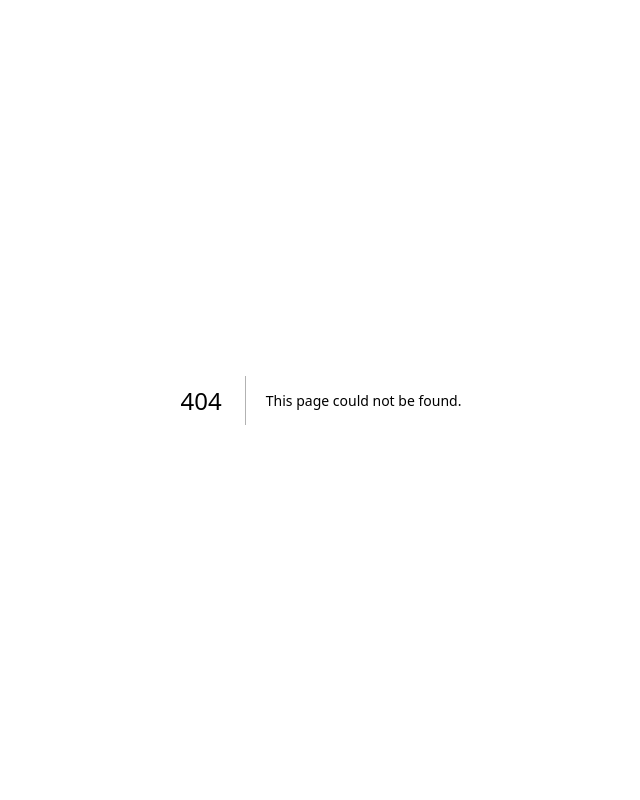
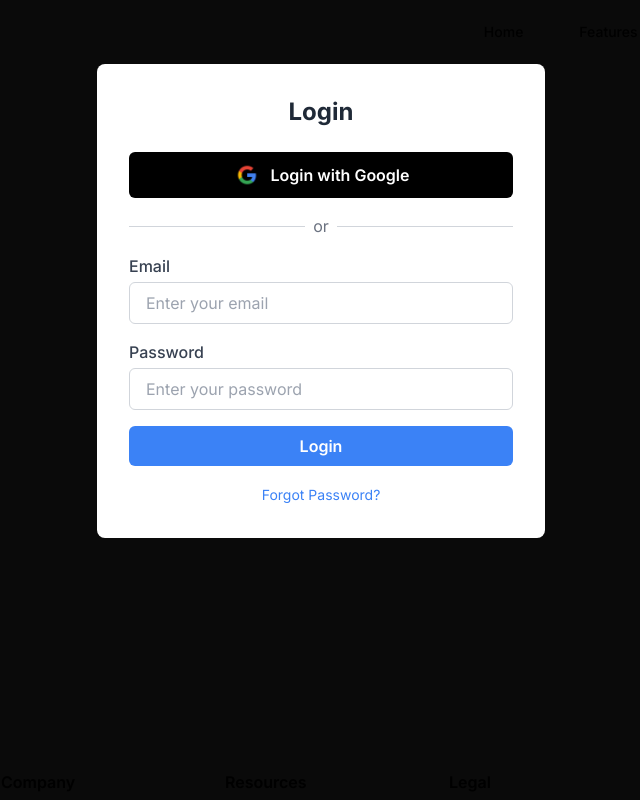
Before and after one commit to WMasterBeluga/studify, a Next.js app in the folder studify/: page /login in a window 1280 px wide. Before the commit this address had no page. Shown: the top 800 px of the page, without its empty margins (319-959 px from the left). Built offline with nearby package versions, Linux system fonts and the light colour scheme.

Commit message:
Added login page

```diff
--- a/studify/src/app/components/Navbar.tsx
+++ b/studify/src/app/components/Navbar.tsx
@@ -27,7 +27,7 @@ export default function Navbar() {
               <Link href="/chat" className="text-black hover:text-gray-300 px-3 py-2 rounded-md text-sm font-medium">
                 Sign up
               </Link>
-              <Link href="#contact" className="text-black hover:text-gray-300 px-3 py-2 rounded-md text-sm font-medium">
+              <Link href="/login" className="text-black hover:text-gray-300 px-3 py-2 rounded-md text-sm font-medium">
                 Login
               </Link>
             </div>
--- a/studify/src/app/components/colleges.tsx
+++ b/studify/src/app/components/colleges.tsx
@@ -7,7 +7,7 @@ export default function colleges() {
     <div className="text-center justify-center text-lg sm:text-xl font-normal">
           <h2 className="font-semibold">Trusted by <span className="text-blue-500">1000+</span> students at these top universities</h2>
           <div className="grid grid-cols-3 sm:grid-cols-4 md:grid-cols-6 gap-5 justify-center mt-8">
-            {/* University Logos */}
+
             <div className="flex justify-center items-center">
               <Image
                 src="/Harvard_University_shield.png"
--- /dev/null
+++ b/studify/src/app/login/page.tsx
@@ -0,0 +1,61 @@
+import Image from "next/image";
+import Navbar from "../components/Navbar";
+import Footer from "../components/footer";
+
+export default function Home() {
+  return (
+    <div className="w-full max-w-screen-2xl px-4  lg:px-20">
+      <Navbar />
+
+      {/* Centered Login Box */}
+      <div className="flex-grow flex justify-center items-center w-full px-4 sm:px-8">
+        <div className="bg-white p-6 sm:p-8 rounded-lg w-full max-w-sm md:max-w-md text-center">
+          <h2 className="text-xl sm:text-2xl font-bold mb-6 text-gray-800">Login</h2>
+
+          {/* Google Login Button */}
+          <button className="flex items-center justify-center w-full bg-black hover:bg-neutral-300 text-white font-semibold py-2 px-4 rounded-md mb-4">
+            <Image src="/Google_Icons-09-512.webp" alt="Google Icon" width={30} height={30} className="mr-2" />
+            Login with Google
+          </button>
+
+          {/* Divider */}
+          <div className="flex items-center my-4">
+            <hr className="flex-grow border-t border-gray-300" />
+            <span className="mx-2 text-gray-500">or</span>
+            <hr className="flex-grow border-t border-gray-300" />
+          </div>
+
+          {/* Email and Password Login */}
+          <form className="text-left">
+            <label htmlFor="email" className="block text-gray-700 font-medium mb-1">Email</label>
+            <input
+              type="email"
+              id="email"
+              className="w-full border border-gray-300 rounded-md py-2 px-4 mb-4 focus:outline-none focus:border-blue-400"
+              placeholder="Enter your email"
+            />
+
+            <label htmlFor="password" className="block text-gray-700 font-medium mb-1">Password</label>
+            <input
+              type="password"
+              id="password"
+              className="w-full border border-gray-300 rounded-md py-2 px-4 mb-4 focus:outline-none focus:border-blue-400"
+              placeholder="Enter your password"
+            />
+
+            <button type="submit" className="w-full bg-blue-500 hover:bg-blue-400 text-white font-semibold py-2 px-4 rounded-md">
+              Login
+            </button>
+          </form>
+
+          {/* Forgot Password Link */}
+          <div className="mt-4">
+            <a href="#" className="text-blue-500 hover:underline text-sm">Forgot Password?</a>
+          </div>
+        </div>
+      </div>
+
+      <Footer />
+    </div>
+  );
+}
--- a/studify/src/app/solve/page.tsx
+++ b/studify/src/app/solve/page.tsx
@@ -12,7 +12,7 @@ export default function Home() {
         X
       </Link>
 
-      {/* Solve Section Positioned Higher */}
+
       <div className="text-center mb-8">
         <h1 className="text-3xl font-semibold text-black mb-6">Solve</h1>
         <label htmlFor="options" className="block text-neutral-400">Add your questions below to solve</label>
```
Also changed, not shown: studify/src/app/page.tsx (+4 -5 lines), studify/public/Google_Icons-09-512.webp (added).
